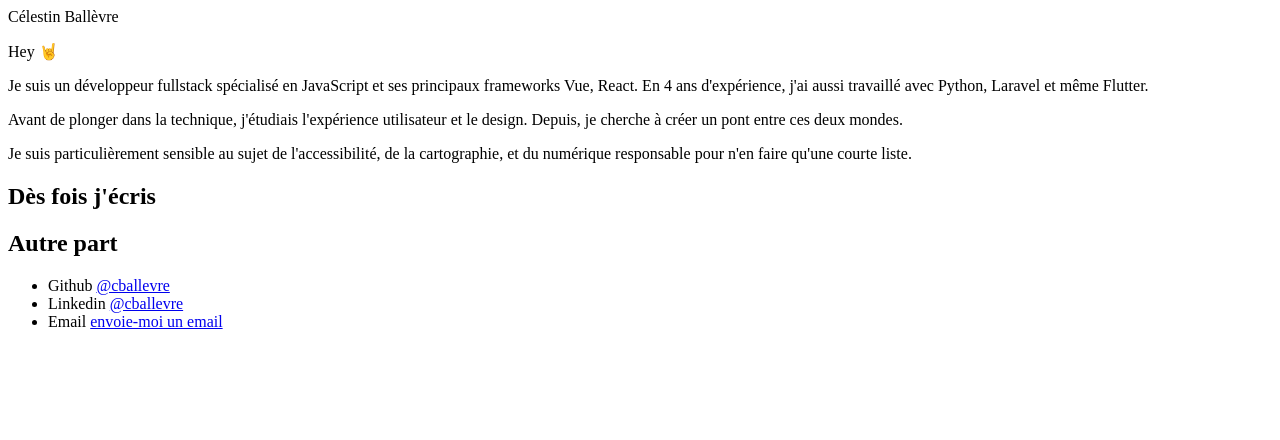
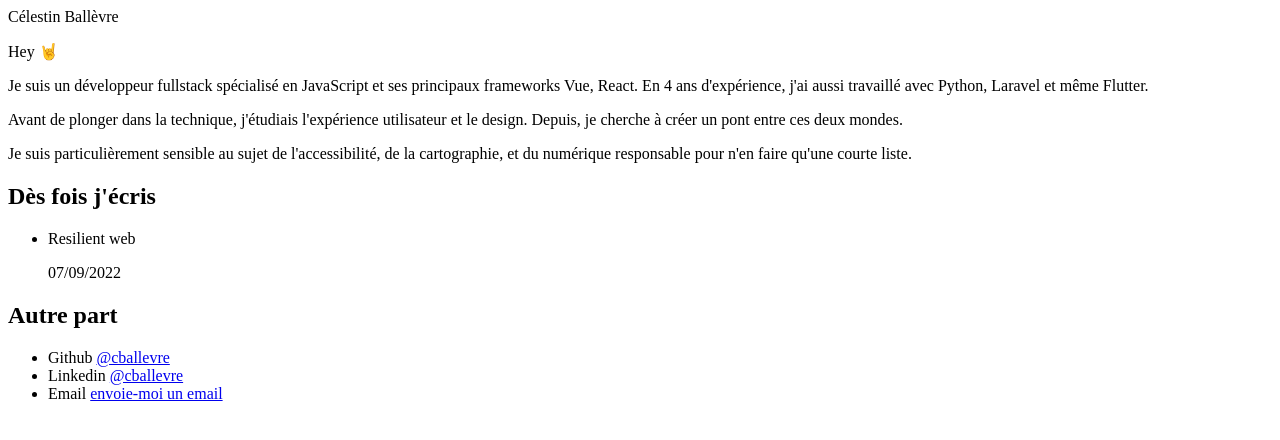
Before and after one commit to cballevre/cballevre.net, an Astro site: page / in a window 1280 px wide. Built offline with nearby package versions, Linux system fonts and the light colour scheme; Astro itself is replaced by a stand-in of ours.

Commit message:
feat: Add the posts list to homepage

```diff
--- a/src/layouts/Base.astro
+++ b/src/layouts/Base.astro
@@ -14,7 +14,9 @@ import Header from "../components/Header.jsx"
   <body>
     <main class="mx-auto max-w-2xl p-8 md:px-0">
         <Header />
-        <div class="content"><slot/></div>
+        <div class="content">
+          <slot/>
+        </div>
     </main>
   </body>
 </html>
--- a/src/pages/index.astro
+++ b/src/pages/index.astro
@@ -1,6 +1,9 @@
 ---
 import BaseLayout from '../layouts/Base.astro'
 
+const posts = Object.values(await import.meta.glob('../content/blog/*.md', { eager: true }))
+  .filter((post) => post.frontmatter.draft === false);
+const totalPosts = posts.length
 ---
 
 <BaseLayout>
@@ -14,8 +17,21 @@ import BaseLayout from '../layouts/Base.astro'
   <h2 class="font-bold">Dès fois j'écris</h2>
 
   <ul class="mb-8">
-
+    {posts.map((post) => {
+      const createdAt = new Date(post.frontmatter.createdAt)
+      return (
+        <li class="flex items-baseline">
+          <a href={post.url}>{post.frontmatter.title} </a>
+          <p class="ml-2 text-sm">{createdAt.toLocaleDateString('fr-FR')}</p>
+        </li>
+      );
+    })}
   </ul>
+  { totalPosts > 10 && <a class="ml-2" href="/posts">
+    Tout afficher ({totalPosts})
+  </a>}
+  { totalPosts == 0 && <p>Du moins, ça devrait arriver sous peu...</p> }
+  </div>
   <h2 class="mb-4 font-bold">Autre part</h2>
   <ul class="mb-8">
     <li>Github <a href="https://github.com/cballevre">@cballevre</a></li>
```
